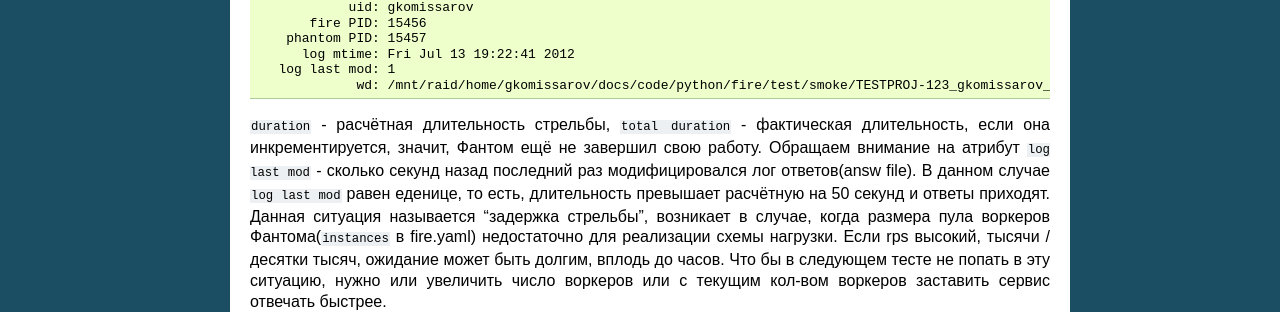
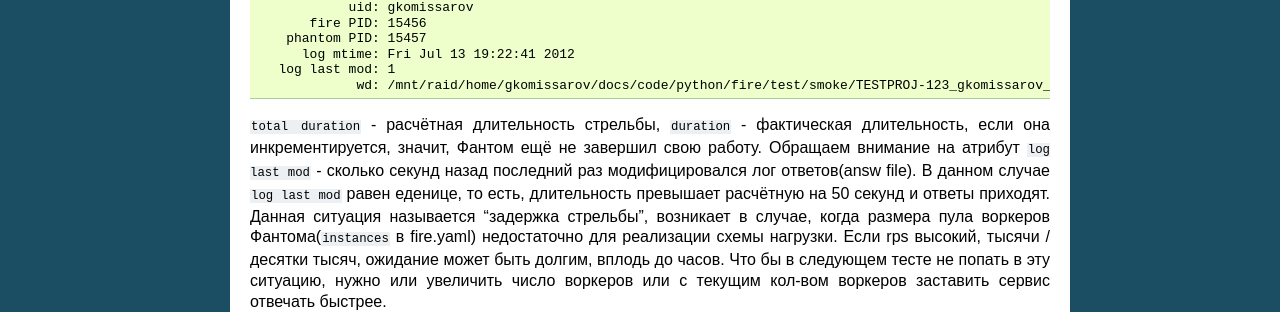
Before and after one commit to greggyNapalm/firebat-console, a Sphinx documentation site: the page built from docs/debug.rst, in a window 1280 px wide. Shown: the part 533-845 px from the top of the page. Built offline with Sphinx 7.4.7, drawn with Linux system fonts in a browser that asks for light colours.

Commit message:
ru_sphinx_doc: quick fix

```diff
--- a/docs/debug.rst
+++ b/docs/debug.rst
@@ -31,7 +31,7 @@
                  wd: /mnt/raid/home/gkomissarov/docs/code/python/fire/test/smoke/TESTPROJ-123_gkomissarov_20120713-192141/local_http
 
 
-``duration`` - расчётная длительность стрельбы, ``total duration`` - фактическая длительность, если она инкрементируется, значит, Фантом ещё не завершил свою работу. Обращаем внимание на атрибут ``log last mod`` - сколько секунд назад последний раз модифицировался лог ответов(answ file). В данном случае ``log last mod`` равен еденице, то есть, длительность превышает расчётную на 50 секунд и ответы приходят. Данная ситуация называется "задержка стрельбы", возникает в случае, когда размера пула воркеров Фантома(``instances`` в fire.yaml) недостаточно для реализации схемы нагрузки. Если rps высокий, тысячи / десятки тысяч, ожидание может быть долгим, вплодь до часов. Что бы в следующем тесте не попать в эту ситуацию, нужно или увеличить число воркеров или с текущим кол-вом воркеров заставить сервис отвечать быстрее.
+``total duration`` - расчётная длительность стрельбы, ``duration`` - фактическая длительность, если она инкрементируется, значит, Фантом ещё не завершил свою работу. Обращаем внимание на атрибут ``log last mod`` - сколько секунд назад последний раз модифицировался лог ответов(answ file). В данном случае ``log last mod`` равен еденице, то есть, длительность превышает расчётную на 50 секунд и ответы приходят. Данная ситуация называется "задержка стрельбы", возникает в случае, когда размера пула воркеров Фантома(``instances`` в fire.yaml) недостаточно для реализации схемы нагрузки. Если rps высокий, тысячи / десятки тысяч, ожидание может быть долгим, вплодь до часов. Что бы в следующем тесте не попать в эту ситуацию, нужно или увеличить число воркеров или с текущим кол-вом воркеров заставить сервис отвечать быстрее.
 
 2. Зависание стрельбы.
 ----------------------
```
